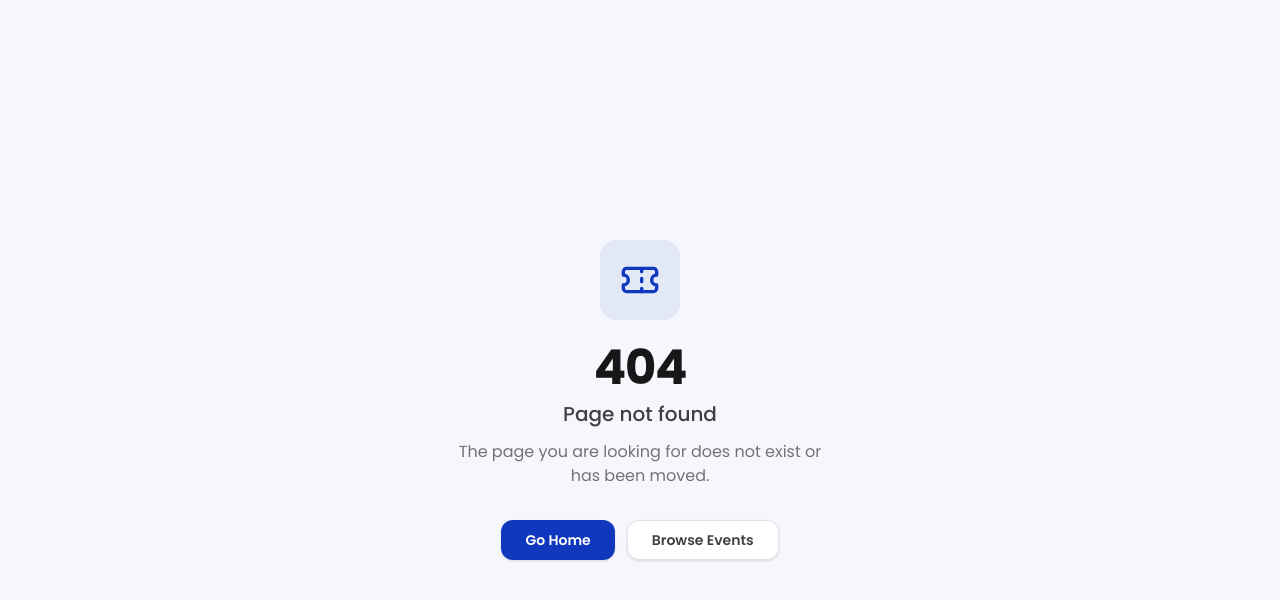
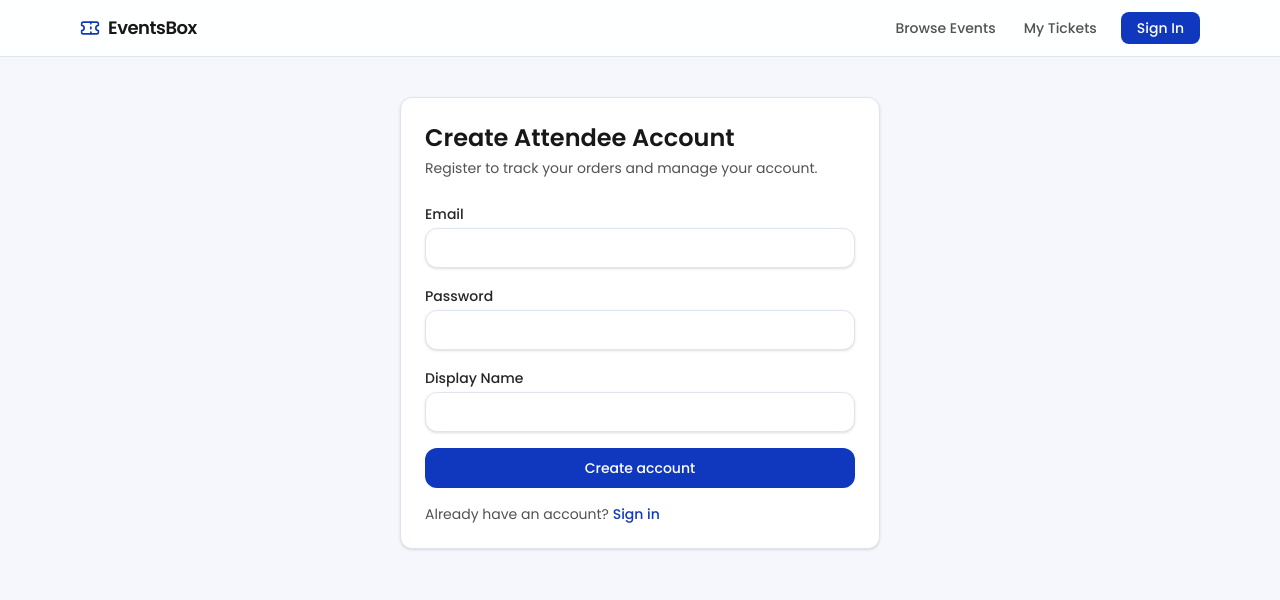
Before and after one commit to The-Digital-Dude/eventsbox-ticket-manager, a Next.js app: page /auth/register/attendee in a window 1280 px wide. Before the commit this address had no page. Shown: the top 600 px of the page. Built offline with nearby package versions, Linux system fonts and the light colour scheme.

Commit message:
feat: attendee register page and login page links

```diff
--- a/app/auth/login/page.tsx
+++ b/app/auth/login/page.tsx
@@ -81,14 +81,20 @@ export default function LoginPage() {
             </form>
             <div className="mt-4 flex flex-col gap-1.5">
               <p className="text-sm text-neutral-600">
-                New organizer?{" "}
-                <Link href="/auth/register" className="font-medium text-[var(--theme-accent)] hover:underline">
-                  Create account
+                <Link href="/auth/forgot-password" className="font-medium text-[var(--theme-accent)] hover:underline">
+                  Forgot password?
                 </Link>
               </p>
               <p className="text-sm text-neutral-600">
-                <Link href="/auth/forgot-password" className="font-medium text-[var(--theme-accent)] hover:underline">
-                  Forgot password?
+                New attendee?{" "}
+                <Link href="/auth/register/attendee" className="font-medium text-[var(--theme-accent)] hover:underline">
+                  Register here
+                </Link>
+              </p>
+              <p className="text-sm text-neutral-600">
+                Want to host events?{" "}
+                <Link href="/auth/register" className="font-medium text-[var(--theme-accent)] hover:underline">
+                  Register as Organizer
                 </Link>
               </p>
             </div>
--- /dev/null
+++ b/app/auth/register/attendee/page.tsx
@@ -0,0 +1,112 @@
+"use client";
+
+import Link from "next/link";
+import { FormEvent, useState } from "react";
+import { Button } from "@/src/components/ui/button";
+import { Input } from "@/src/components/ui/input";
+import { Label } from "@/src/components/ui/label";
+import { PublicNav } from "@/src/components/shared/public-nav";
+
+type ApiResponse = {
+  success?: boolean;
+  error?: { message?: string };
+};
+
+export default function AttendeeRegisterPage() {
+  const [email, setEmail] = useState("");
+  const [password, setPassword] = useState("");
+  const [displayName, setDisplayName] = useState("");
+  const [loading, setLoading] = useState(false);
+  const [successMessage, setSuccessMessage] = useState<string | null>(null);
+  const [errorMessage, setErrorMessage] = useState<string | null>(null);
+
+  async function handleSubmit(event: FormEvent<HTMLFormElement>) {
+    event.preventDefault();
+    setLoading(true);
+    setSuccessMessage(null);
+    setErrorMessage(null);
+
+    try {
+      const res = await fetch("/api/auth/register/attendee", {
+        method: "POST",
+        headers: { "Content-Type": "application/json" },
+        body: JSON.stringify({ email, password, displayName: displayName || undefined }),
+      });
+
+      const payload = (await res.json()) as ApiResponse;
+      if (!res.ok) {
+        setErrorMessage(payload.error?.message ?? "Registration failed");
+        return;
+      }
+
+      setSuccessMessage("Account created! Check your email to verify.");
+      setEmail("");
+      setPassword("");
+      setDisplayName("");
+    } catch {
+      setErrorMessage("Registration failed");
+    } finally {
+      setLoading(false);
+    }
+  }
+
+  return (
+    <div className="min-h-screen bg-[var(--page-bg)]">
+      <PublicNav />
+      <main className="mx-auto flex w-full max-w-lg items-center justify-center px-4 py-10">
+        <div className="w-full rounded-xl border border-[var(--border)] bg-white p-6 shadow-sm">
+          <h1 className="text-2xl font-semibold text-neutral-900">Create Attendee Account</h1>
+          <p className="mt-1 text-sm text-neutral-600">Register to track your orders and manage your account.</p>
+
+          <form className="mt-6 space-y-4" onSubmit={handleSubmit}>
+            <div className="space-y-2">
+              <Label htmlFor="email">Email</Label>
+              <Input
+                id="email"
+                type="email"
+                required
+                value={email}
+                onChange={(event) => setEmail(event.target.value)}
+              />
+            </div>
+
+            <div className="space-y-2">
+              <Label htmlFor="password">Password</Label>
+              <Input
+                id="password"
+                type="password"
+                required
+                minLength={8}
+                value={password}
+                onChange={(event) => setPassword(event.target.value)}
+              />
+            </div>
+
+            <div className="space-y-2">
+              <Label htmlFor="displayName">Display Name</Label>
+              <Input
+                id="displayName"
+                value={displayName}
+                onChange={(event) => setDisplayName(event.target.value)}
+              />
+            </div>
+
+            <Button className="w-full" disabled={loading}>
+              {loading ? "Creating..." : "Create account"}
+            </Button>
+          </form>
+
+          {successMessage ? <p className="mt-4 rounded-lg bg-green-50 px-3 py-2 text-sm text-green-700">{successMessage}</p> : null}
+          {errorMessage ? <p className="mt-4 rounded-lg bg-red-50 px-3 py-2 text-sm text-red-700">{errorMessage}</p> : null}
+
+          <p className="mt-4 text-sm text-neutral-600">
+            Already have an account?{" "}
+            <Link href="/auth/login" className="font-medium text-[var(--theme-accent)] hover:underline">
+              Sign in
+            </Link>
+          </p>
+        </div>
+      </main>
+    </div>
+  );
+}
```
